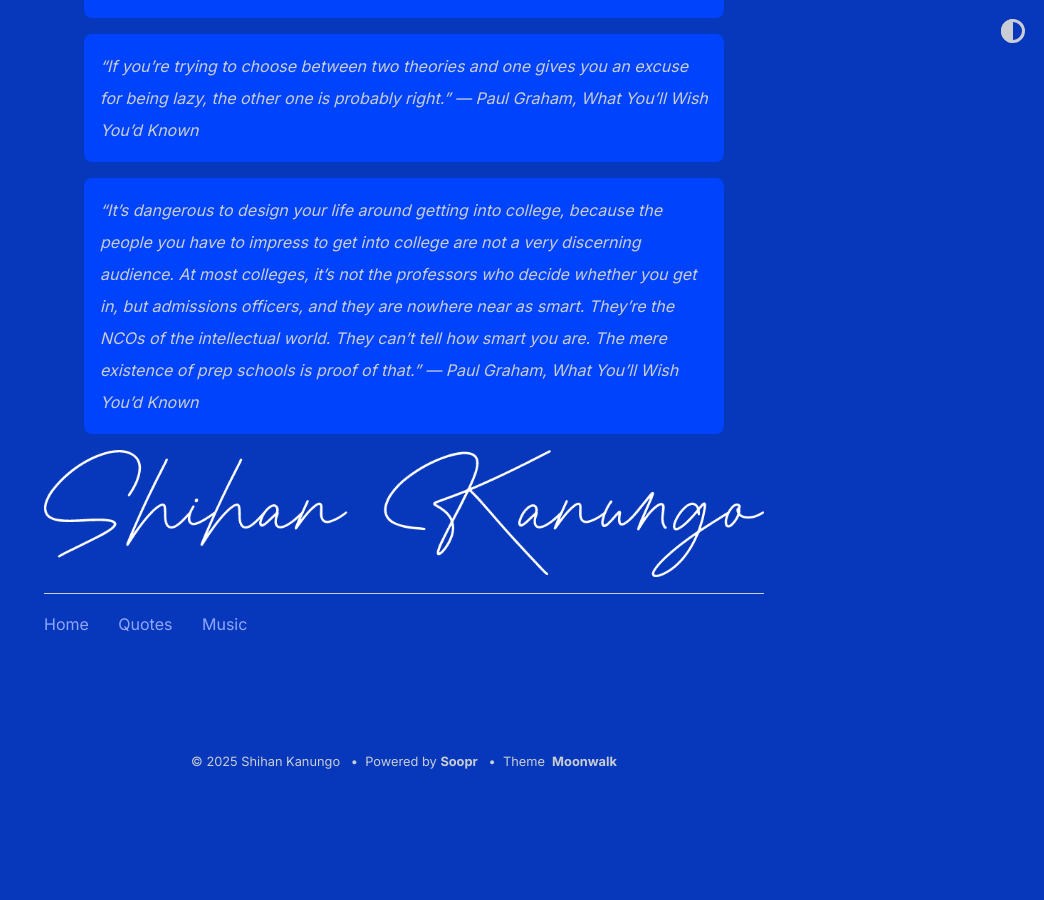
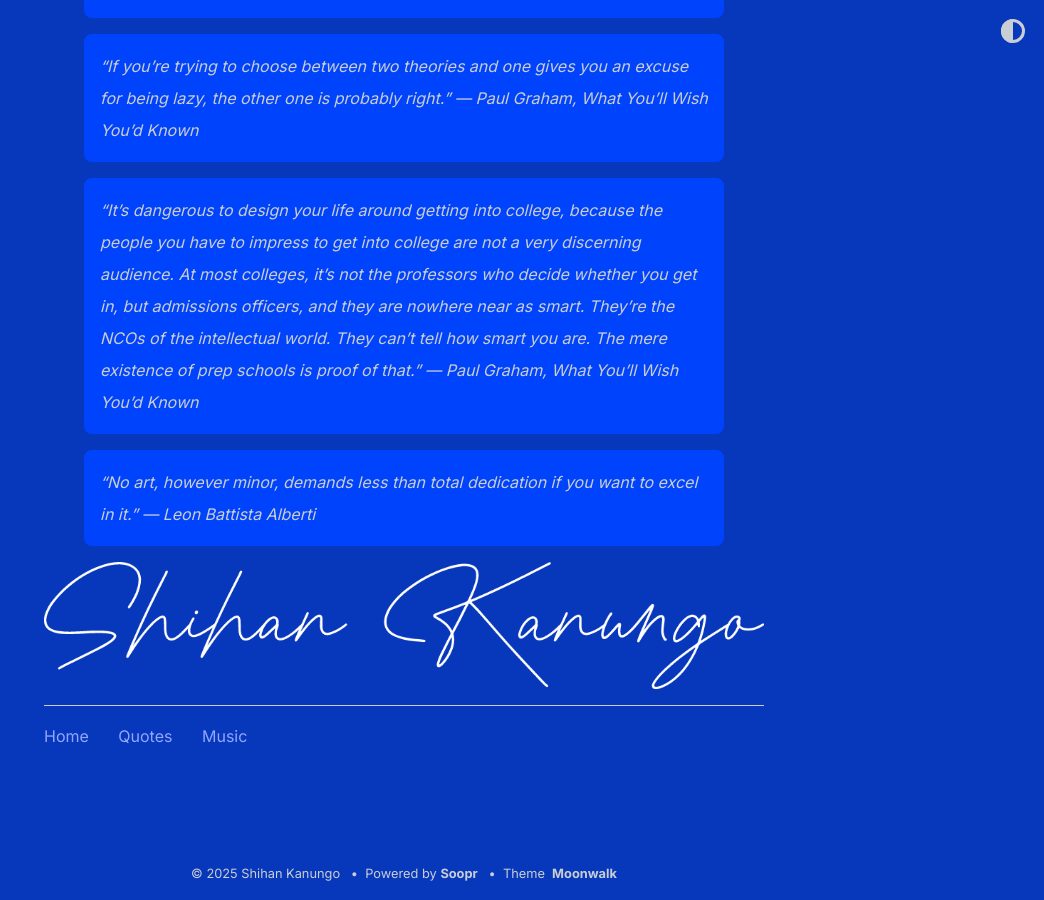
Before and after one commit to shihankanungo/shihankanungo.github.io, a Jekyll site: the page built from about.md, in a window 1280 px wide and 900 px high, scrolled down 2424 px. Shown: the whole window, without its empty margins (236-1280 px from the left). Built offline with Jekyll 4.4.1, drawn with Linux system fonts in a browser that asks for light colours; before the commit the page ends 3212 px from its top, so only the background shows below that.

Commit message:
Update about.md

```diff
--- a/about.md
+++ b/about.md
@@ -25,5 +25,7 @@ When I’m learning about a new subject, for example, I set a timer, silence my
 
 > "It's dangerous to design your life around getting into college, because the people you have to impress to get into college are not a very discerning audience. At most colleges, it's not the professors who decide whether you get in, but admissions officers, and they are nowhere near as smart. They're the NCOs of the intellectual world. They can't tell how smart you are. The mere existence of prep schools is proof of that."  --- Paul Graham, <i>What You'll Wish You'd Known</i>
 
+> "No art, however minor, demands less than total dedication if you want to excel in it." --- Leon Battista Alberti
+
 
 ![a](signature.png)
```
